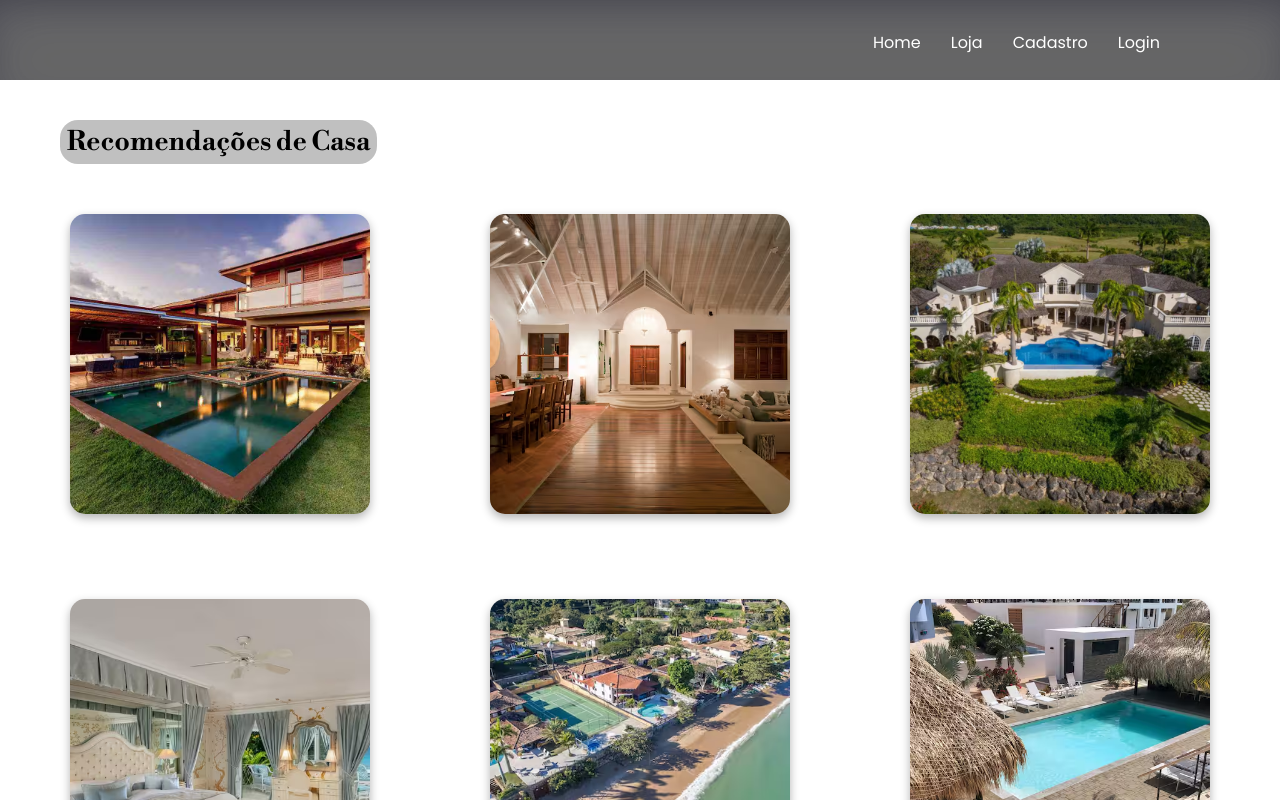
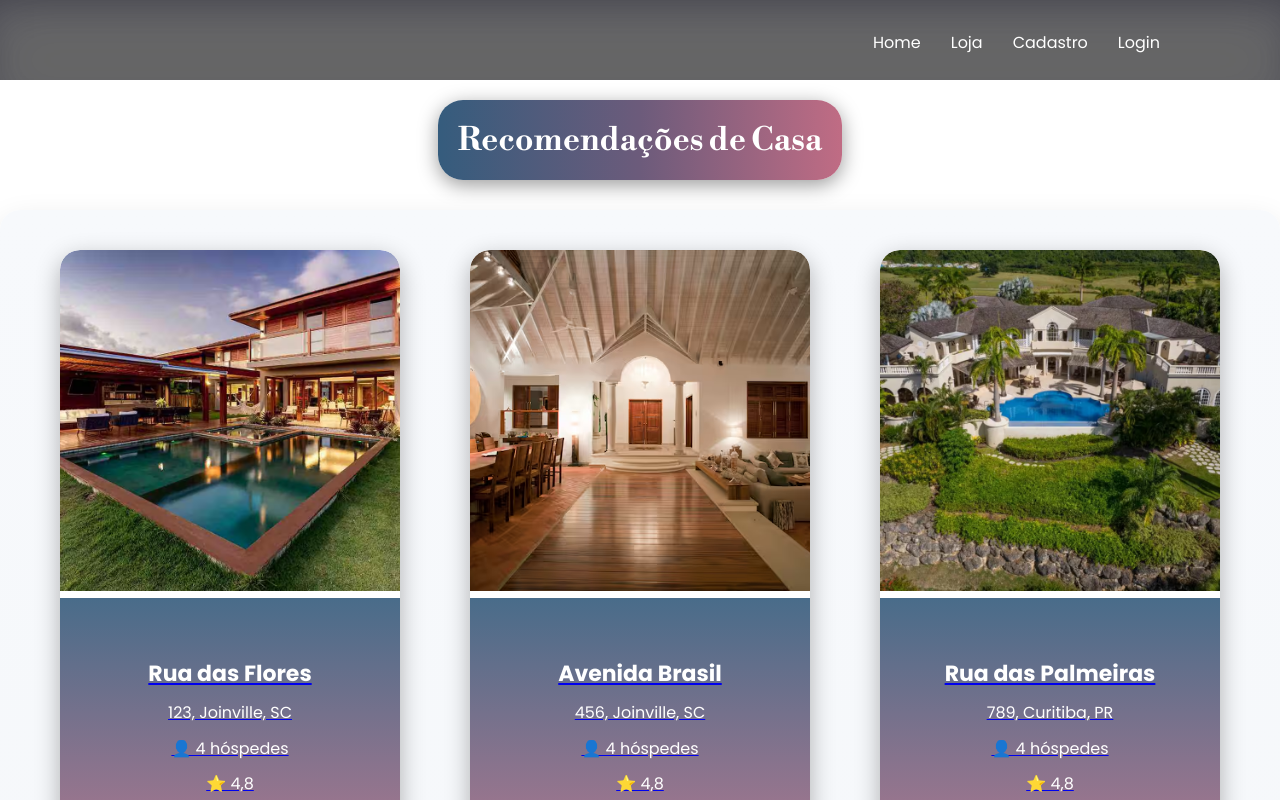
Before and after one commit to matheushodecker/hackathom-2info3, a Vue app: page /alugar in a window 1280 px wide. Shown: the top 800 px of the page. Built offline with nearby package versions, Linux system fonts and the light colour scheme; a web font is replaced by a local one.

Commit message:
chore css

```diff
--- a/src/views/RentPageView.vue
+++ b/src/views/RentPageView.vue
@@ -27,139 +27,120 @@
 </template>
 
 <script>
-import { useHomesStore } from '@/stores/homes'
-import { ref, onMounted } from 'vue'
+import { useHomesStore } from '@/stores/homes';
+import { ref, onMounted } from 'vue';
 
 export default {
   setup() {
-    const homesStore = useHomesStore() // Store do Pinia
-    const homes = ref([]) // Estado local para as casas
+    const homesStore = useHomesStore();
+    const homes = ref([]);
 
     onMounted(() => {
-      const fetchedHomes = homesStore.getHomes() // Obtém as casas do store
-      homes.value = fetchedHomes || [] // Garante que homes seja um array, mesmo se vazio
-    })
+      const fetchedHomes = homesStore.getHomes();
+      homes.value = fetchedHomes || [];
+    });
 
     return {
-      homes
-    }
-  }
-}
+      homes,
+    };
+  },
+};
 </script>
 
 <style scoped>
+/* Texto de introdução */
 .titulo {
   padding-top: 70px;
 }
+
 .txt-inicio {
-  color: black;
-  margin-top: 50px;
-  margin-bottom: 30px;
-  margin-left: 60px;
-  padding: 5px;
-  font-size: 20pt;
+  color: #fff;
+  margin: 30px auto;
+  padding: 20px;
+  font-size: 24pt;
   font-family: 'Libre Bodoni', serif;
-  background-color: silver;
-  border-radius: 18px;
+  background: linear-gradient(90deg, #355c7d, #6c5b7b, #c06c84);
+  border-radius: 25px;
   font-weight: bold;
-  width: 24%;
   text-align: center;
+  box-shadow: 0 5px 20px rgba(0, 0, 0, 0.4);
+  width: fit-content;
 }
 
-/* Container do grid */
+/* Grid */
 .grid-container {
   display: grid;
   grid-template-columns: repeat(auto-fit, minmax(300px, 1fr));
-  gap: 20px;
-  row-gap: 85px;
-  padding: 20px;
-  padding-top: 20px;
+  gap: 30px;
+  padding: 40px;
+  background: linear-gradient(180deg, #f7f9fc, #eef2f3);
+  border-radius: 20px;
+  box-shadow: 0 10px 30px rgba(0, 0, 0, 0.1);
 }
 
-/* Estilos para os itens do grid */
 .grid-item {
   display: flex;
   justify-content: center;
-  row-gap: 200px;
 }
 
 /* Card */
-
-img {
-  width: 100%;
-  height: 100%;
-  object-fit: cover;
-  border-radius: 6.9%;
+.card {
+  position: relative;
+  width: 340px;
+  height: 620px; /* Aumentado para mais espaço */
+  overflow: hidden;
+  border-radius: 20px;
+  background: #fff;
+  box-shadow: 0 8px 25px rgba(0, 0, 0, 0.3);
+  transition: transform 0.4s ease, box-shadow 0.4s ease;
 }
 
-.card {
-  position: relative;
-  width: 300px;
-  height: 300px;
-  overflow: hidden;
-  border-radius: 15px;
-  box-shadow: 0 4px 10px rgba(0, 0, 0, 0.3);
-  transition:
-    transform 0.3s ease,
-    box-shadow 0.3s ease;
-  background: #fff;
+.card:hover {
+  transform: scale(1.08);
+  box-shadow: 0 15px 40px rgba(0, 0, 0, 0.4);
 }
 
 .card-img {
   width: 100%;
-  height: 100%;
+  height: 55%; /* Ajustado para acomodar mais espaço para texto */
   object-fit: cover;
-  transition: transform 0.3s ease;
-  background-color: lightgray;
-  display: flex;
-  align-items: center;
-  justify-content: center;
-  font-size: 20px;
-  border-radius: 10px;
-  box-shadow: 0 4px 8px rgba(0, 0, 0, 0.2);
+  border-top-left-radius: 20px;
+  border-top-right-radius: 20px;
+  transition: transform 0.4s ease;
 }
 
 .card-img:hover {
-  transform: scale(1.05);
-  box-shadow: 0 6px 15px rgba(0, 0, 0, 0.5);
-  filter: blur(2px);
+  transform: scale(1.12);
 }
 
 .info {
-  /* Esconde fora da tela */
-  position: absolute;
-  bottom: 0;
-  left: 0;
-  width: 100%;
-  background: rgba(0, 0, 0, 0.7);
+  padding: 25px 20px;
+  background: linear-gradient(180deg, rgba(53, 92, 125, 0.9), rgba(192, 108, 132, 0.9));
   color: #fff;
-  padding: 20px;
-  transform: translateY(100%);
-  transition: transform 0.3s ease;
   text-align: center;
-  border-radius: 15px;
-  width: 87%;
+  border-bottom-left-radius: 20px;
+  border-bottom-right-radius: 20px;
+  transition: background 0.4s ease;
+  height: 45%; /* Garantido espaço para todos os elementos */
+  display: flex;
+  flex-direction: column;
+  justify-content: center;
+  gap: 10px;
 }
 
 .card:hover .info {
-  transform: translateY(0);
-  /* Exibe ao passar o mouse */
-  filter: blur(0px);
-}
-
-.info:hover {
-  filter: blur(0px);
+  background: linear-gradient(180deg, rgba(53, 92, 125, 1), rgba(192, 108, 132, 1));
 }
 
 .info h3 {
   margin: 0;
-  font-size: 20px;
+  font-size: 22px;
+  font-weight: bold;
 }
 
 .info p {
-  margin: 10px 0 0;
-  font-size: 14px;
-  line-height: 1.4;
-  color: #fff;
+  margin: 0;
+  font-size: 16px;
+  line-height: 1.6;
 }
 </style>
```
Also changed, not shown: src/views/HomeView.vue (+64 -305 lines).
